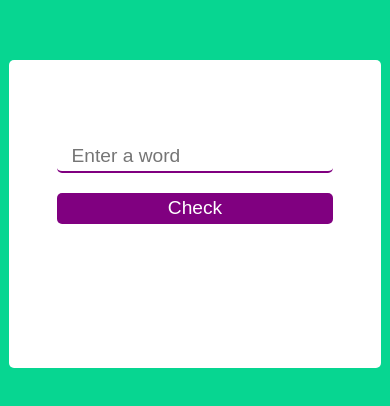
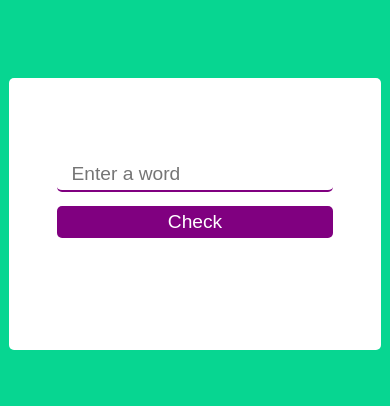
Before and after one commit to sukhendralodhi/check_palindrom, a plain HTML site: page index.html in a window 390 px wide. Shown: the part 208-614 px from the top of the page. Drawn offline with Linux system fonts and the light colour scheme.

Commit message:
change some css

```diff
--- a/style.css
+++ b/style.css
@@ -54,17 +54,17 @@ p {
 }
 @media screen and (max-width: 620px) {
     #main-div {
-/*         background-color: aqua; */
         margin: 0 3rem;
         display: flex;
         justify-content: space-evenly;
         flex-direction: column;
-        gap: 2rem;
+        text-align: center;
+        padding: 5rem 3rem;
+        border-radius: 5px;
     }
     .content-div {
         display: flex;
-    flex-direction: column;
-    justify-content: space-between;
-    gap: 1.2rem;
+        flex-direction: column;
+        gap: 0.9rem;
     }
 }
```
